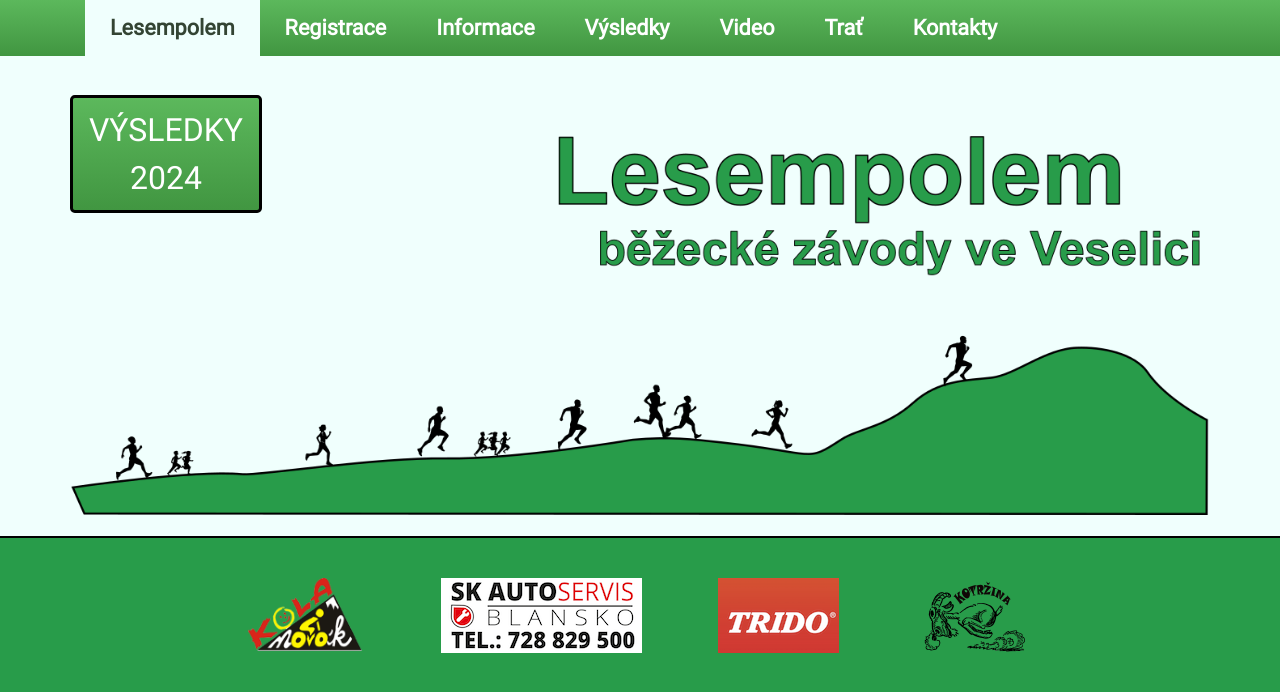
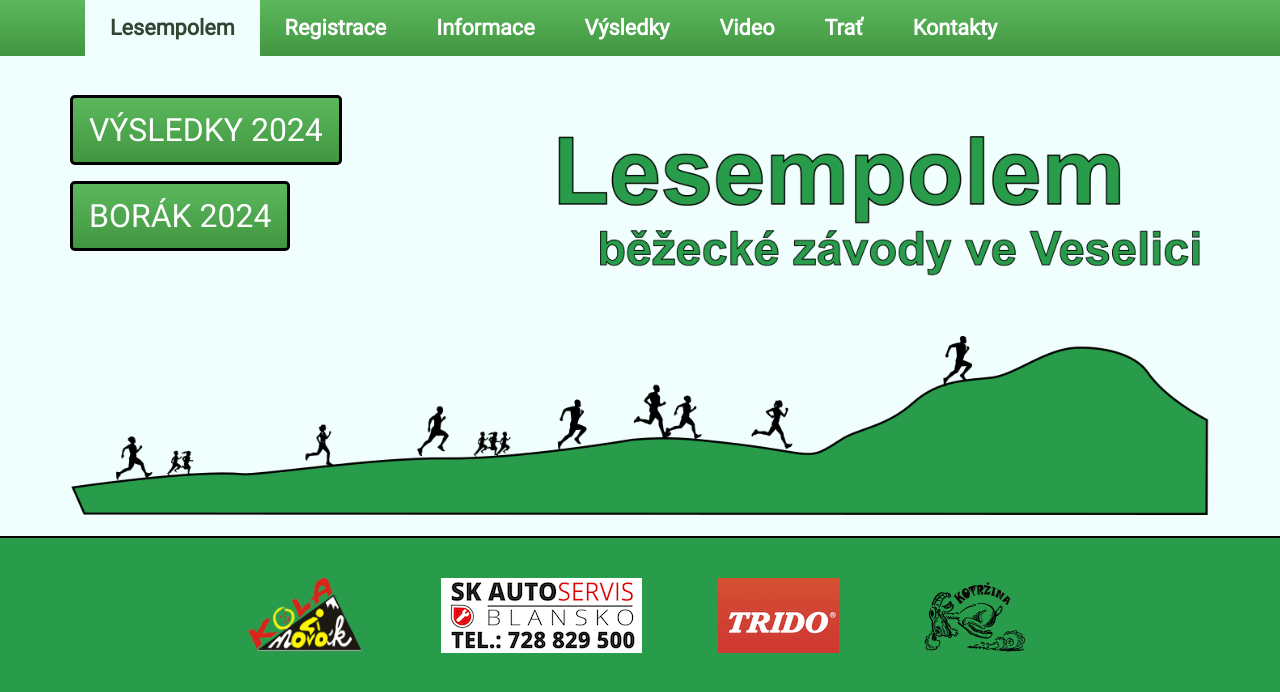
Before and after one commit to kotrzina/lesempolem, a React (Create React App) app in the folder frontend/: page / in a window 1280 px wide. Shown: the top 692 px of the page. Built offline with nearby package versions, Linux system fonts and the light colour scheme; no server answers.

Commit message:
Add Borak info

```diff
--- a/frontend/src/Address.ts
+++ b/frontend/src/Address.ts
@@ -21,6 +21,8 @@ export enum Address {
     resultsPlaceholder = '/vysledky-:year.html',
 
     rules = '/podminky.html',
+
+    borak = "https://borak.ultradao.cz/index.php/propozice"
 }
 
 export default Address;
--- a/frontend/src/pages/Homepage/Homepage.tsx
+++ b/frontend/src/pages/Homepage/Homepage.tsx
@@ -34,8 +34,20 @@ export const HomepagePage: FC = () => {
                 </Col>
                 <Col xs={12}>
                     <p>
-                        <Button variant={'success'} size={"lg"} onClick={() => handleClickbait()}>
+                        <Button
+                            variant={'success'}
+                            size={"lg"}
+                            onClick={() => handleClickbait()}>
                             VÝSLEDKY 2024
+                        </Button>
+                        <br/>
+                        <Button
+                            variant={"success"}
+                            size={'lg'}
+                            href={Address.borak}
+                            target={"_blank"}
+                            className={"mt-2"}>
+                            BORÁK 2024
                         </Button>
                     </p>
                 </Col>
@@ -54,10 +66,12 @@ export const HomepagePage: FC = () => {
             </Row>
 
             <Row id={'bb'} className={'d-none d-sm-none d-md-none d-lg-block'}>
-                <Button variant={"success"} size={'lg'} className={'btn-big'} onClick={() => handleClickbait()}>
-                    VÝSLEDKY
-                    <br/>
-                    2024
+                <Button variant={"success"} size={'lg'} className={'btn-big mb-3'} onClick={() => handleClickbait()}>
+                    VÝSLEDKY 2024
+                </Button>
+                <br/>
+                <Button variant={"success"} size={'lg'} className={'btn-big'} href={Address.borak} target={"_blank"}>
+                    BORÁK 2024
                 </Button>
             </Row>
         </>
--- a/frontend/src/pages/Registration/Registration.tsx
+++ b/frontend/src/pages/Registration/Registration.tsx
@@ -6,6 +6,7 @@ import {fetchRegisteredRacers, Racer} from "../../api/backend";
 import './Registration.css'
 import {Button} from "react-bootstrap";
 import {LpDate} from "../../components/Date/LpDate";
+import address from "../../Address";
 
 interface Props {
     enabled: boolean
@@ -31,10 +32,8 @@ export const Registration: FC<Props> = (props) => {
 
     return (
         <>
-            <h1>Registrace na Lesempolem</h1>
-            <p>
-                Tento rok už Lesempolem proběhlo. Díky a uvidíme se příští rok!
-            </p>
+            <h1>Registrace</h1>
+
 
             <p hidden={true}>
                 Předběžná registrace na Lesempolem, které se uskuteční <LpDate type={"lp"} format={"short"}/>
@@ -42,15 +41,24 @@ export const Registration: FC<Props> = (props) => {
                 Pokud stále nejsi rozhodnutý, rozklikni si další pravidla a informace o Lesempolem.
             </p>
 
+            <h2>Borák - Lesepolem za tvarůžkem</h2>
             <p>
+                <p>
+                    Ultramaraton Borák - Lesempolem - závod Ultracupu 2024, který proběhne na trati Lesempolem
+                    11.&nbsp;5.&nbsp;2024
+                </p>
                 <Button
-                    hidden={true}
-                    href={"https://oblblansko.cz/index.php?page=registrace_online&rok_vyber=0&termin_vyber=255"}
+                    href={address.borak}
                     target={"_blank"}
                     variant={"success"}
                 >
-                    Registrovat se na Lesempolem
+                    Registrace na Borák
                 </Button>
+            </p>
+
+            <h2>Lesempolem</h2>
+            <p>
+                Tento rok už Lesempolem proběhlo. Díky a uvidíme se příští rok!
             </p>
 
             {false && <RegistrationForm enabled={props.enabled} refreshFn={refreshRacers}/>}
```
